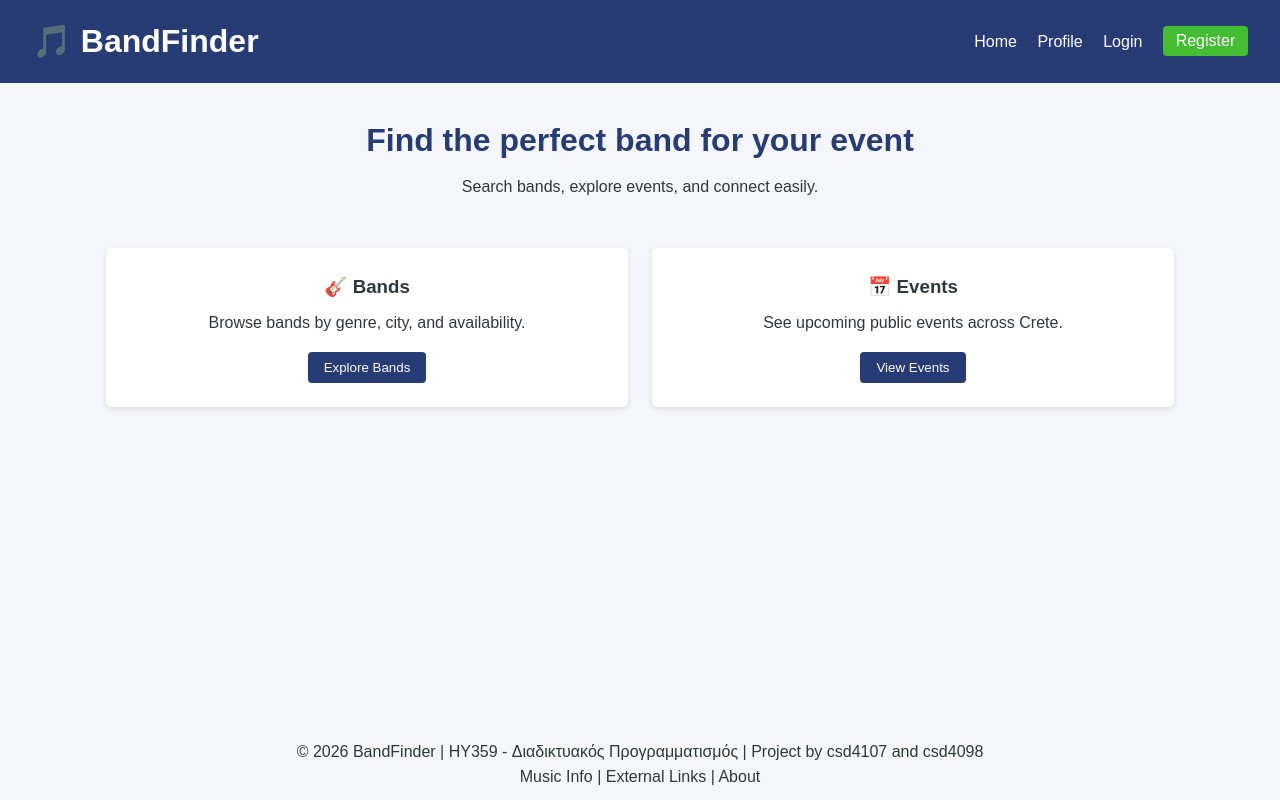
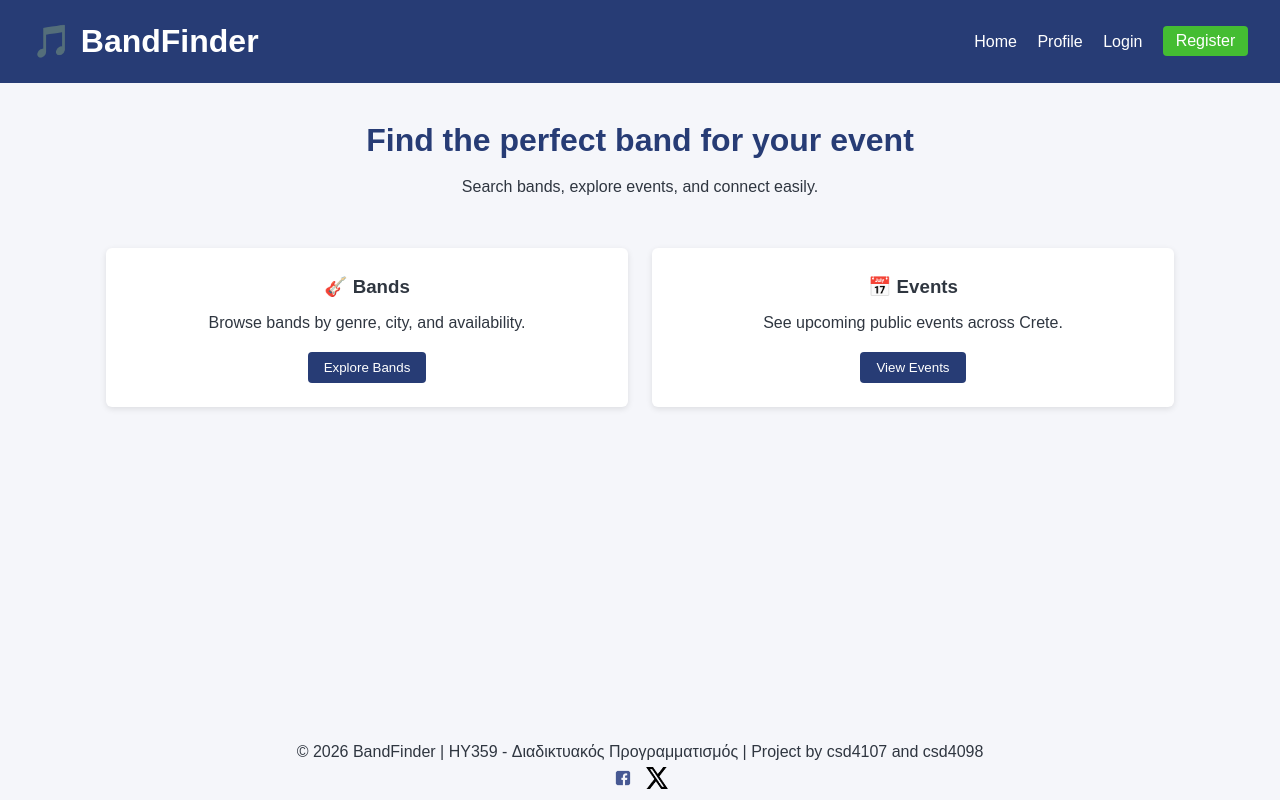
Before and after one commit to MichalisSk/Project_band_finder, a website: page public/main.html in a window 1280 px wide. Drawn offline with Linux system fonts and the light colour scheme; no server answers.

Commit message:
admin login now on index.html with DB initialization \ cosmetic changes

```diff
--- a/public/css/styles.css
+++ b/public/css/styles.css
@@ -376,3 +376,26 @@ body h2 {
   align-items: center;
   justify-content: center;
 }
+
+.footer-links {
+  display: flex;
+  justify-content: center;
+  align-items: center;
+  gap: 12px;
+}
+
+.footer-links img {
+  width: 22px;
+  height: 22px;
+  vertical-align: middle;
+  transition: transform 0.2s ease, opacity 0.2s ease;
+}
+
+.footer-links img:hover {
+  transform: scale(1.15);
+  opacity: 0.85;
+}
+
+.footer-links a {
+  color: inherit;
+}
--- a/public/main.html
+++ b/public/main.html
@@ -46,9 +46,13 @@
   <footer class="footer">
     <p>© 2026 BandFinder | HY359 - Διαδικτυακός Προγραμματισμός | Project by csd4107 and csd4098</p>
     <div class="footer-links">
-      <a href="#">Music Info |</a>
-      <a href="#">External Links |</a>
-      <a href="#">About</a>
+      <a href="https://www.facebook.com" target="_blank" aria-label="Facebook">
+        <img src="images/facebook.png" alt="Facebook">
+      </a>
+
+      <a href="https://x.com" target="_blank" aria-label="X">
+        <img src="images/x.png" alt="X">
+      </a>
     </div>
   </footer>
 
```
Also changed, not shown: app.js (+6 -2 lines), public/index.html (+10 -9 lines), public/login.html (+0 -7 lines), public/images/facebook.png (added), public/images/x.png (added), 2 other files.
